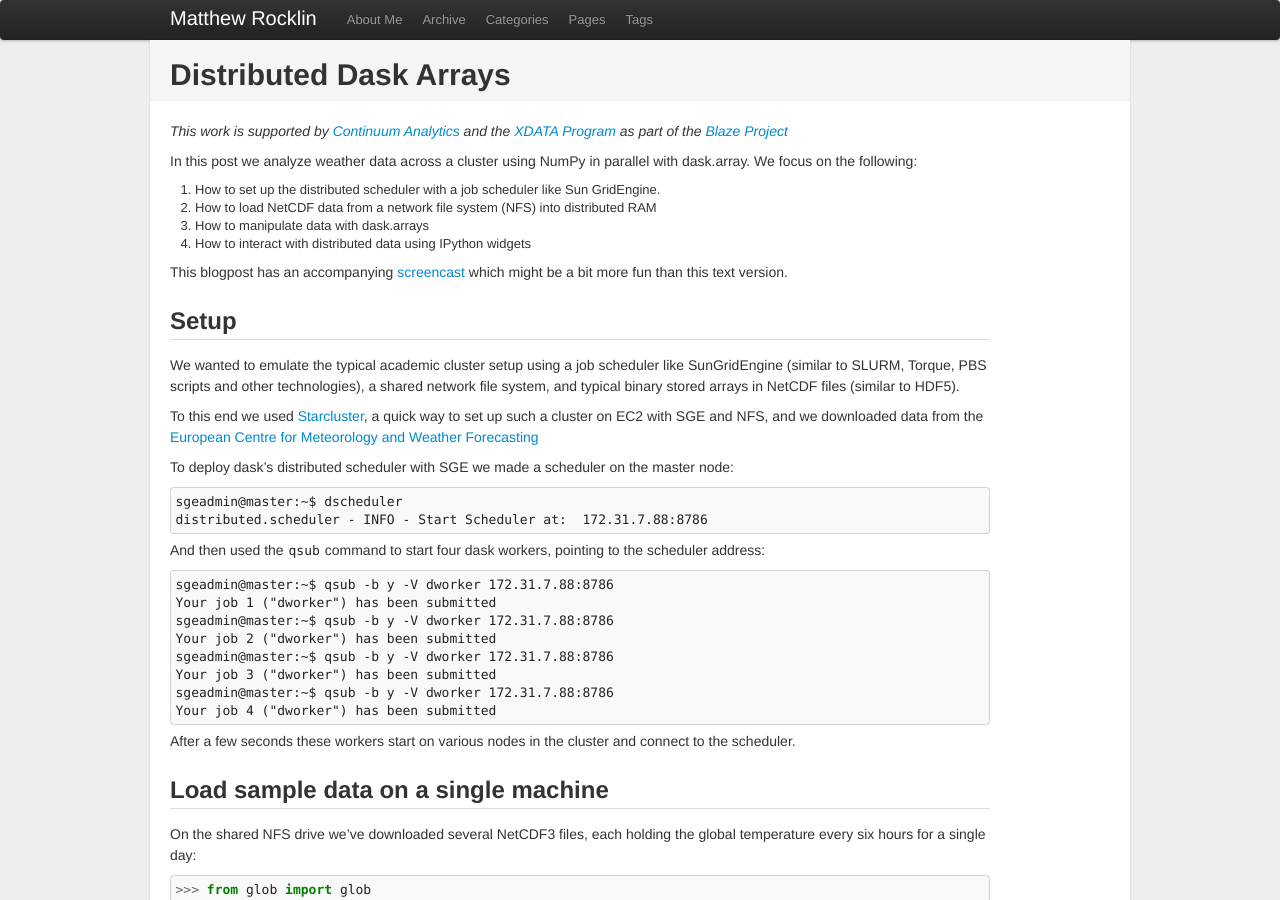
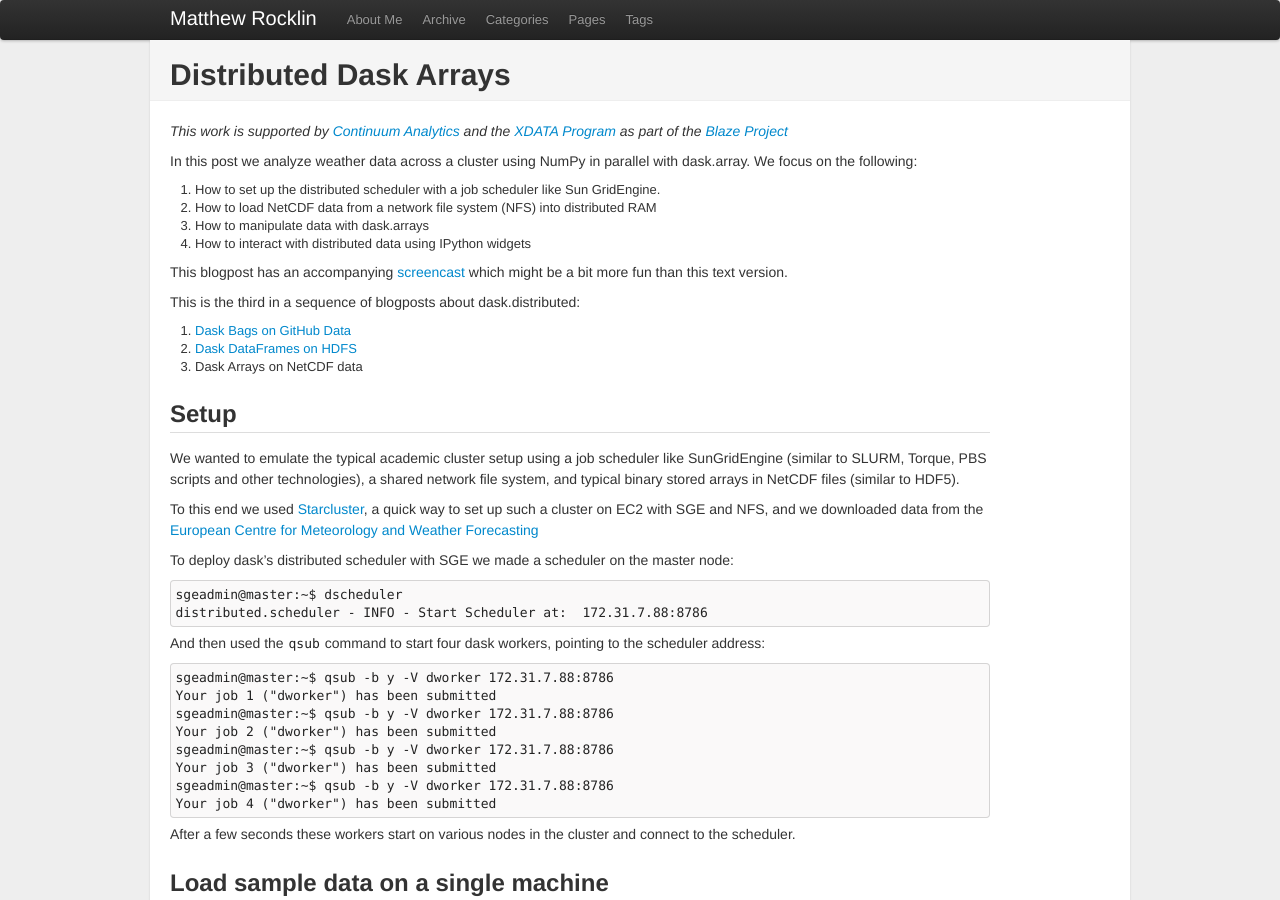
Before and after one commit to besyskymnbk/blog, a Jekyll site: the page built from _posts/work/2016-02-26-dask-distributed-part-3.md, in a window 1280 px wide and 900 px high. Built offline with Jekyll 4.4.1, drawn with Linux system fonts in a browser that asks for light colours; comment, search, counter and statistics services are not loaded.

Commit message:
add links back to previous posts

```diff
--- a/_posts/work/2016-02-26-dask-distributed-part-3.md
+++ b/_posts/work/2016-02-26-dask-distributed-part-3.md
@@ -25,6 +25,11 @@ This blogpost has an accompanying
 [screencast](https://www.youtube.com/watch?v=ZpMXEVp-iaY) which might be a bit
 more fun than this text version.
 
+This is the third in a sequence of blogposts about dask.distributed:
+
+1.  [Dask Bags on GitHub Data](http://matthewrocklin.com/blog/work/2016/02/17/dask-distributed-part1)
+2.  [Dask DataFrames on HDFS](http://matthewrocklin.com/blog/work/2016/02/22/dask-distributed-part-2)
+3.  Dask Arrays on NetCDF data
 
 Setup
 -----
```
